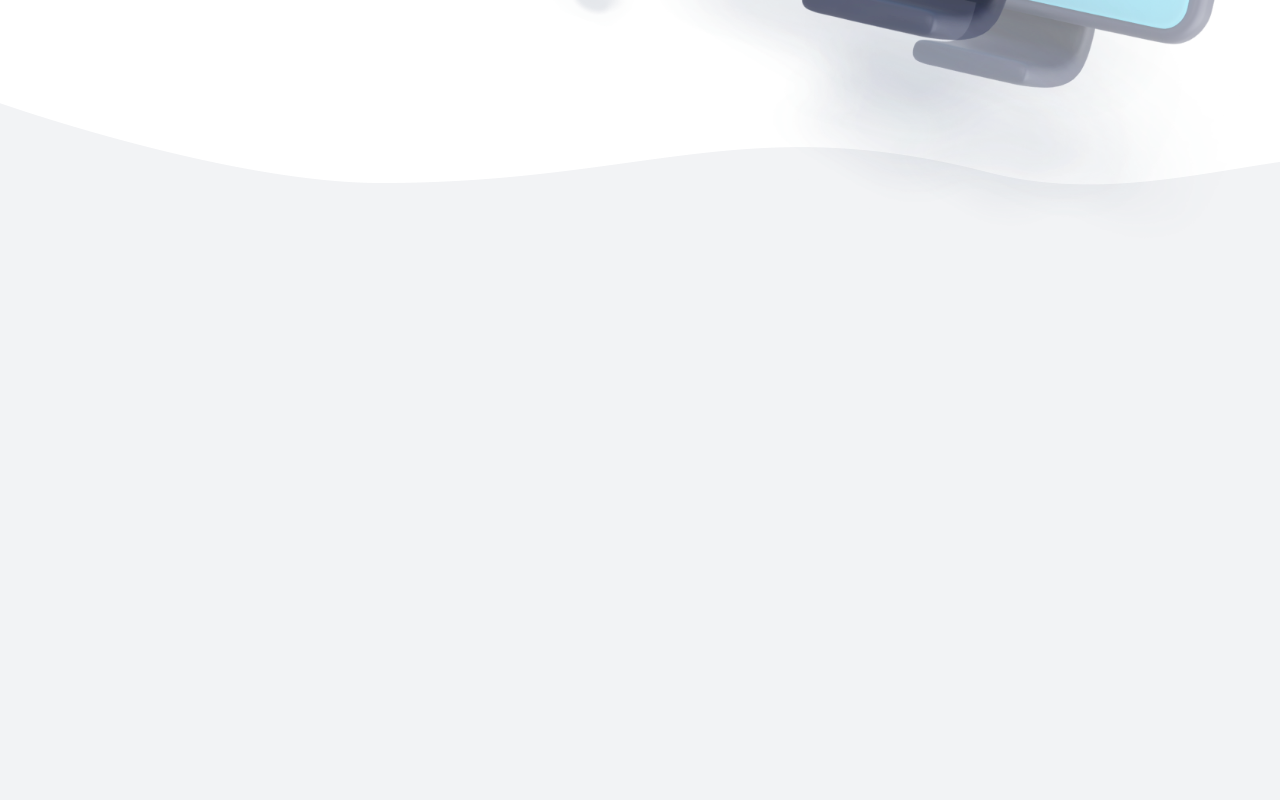
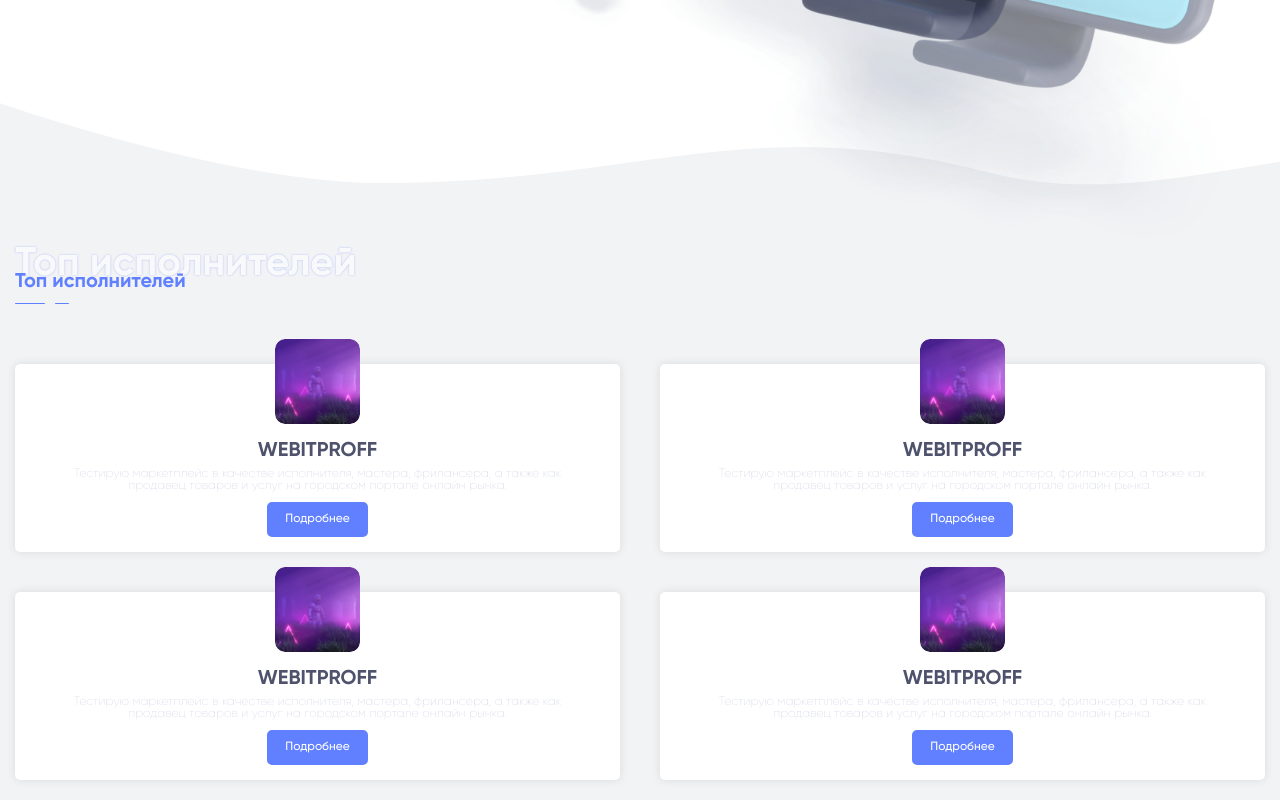
Before and after one commit to YuraPaisanidi/b2btasks, a plain HTML site: page app/index.html in a window 1280 px wide. Shown: the part 664-1464 px from the top of the page. Before the commit the page ends 1004 px from the top, so only its background shows below. Drawn offline with Linux system fonts and the light colour scheme.

Commit message:
specialist

```diff
--- a/app/index.html
+++ b/app/index.html
@@ -70,6 +70,71 @@
 				<img src="img/hero.png" alt="">
 			</div>
 
+		</div>
+	</section>
+
+	<section class="specialist">
+		<div class="specialist__container container">
+			<h2 class="specialist__title h2">
+				Топ исполнителей
+				<span class="shadow">Топ исполнителей</span>
+			</h2>
+			<div class="specialist__wrap">
+
+				<div class="specialist__item">
+					<div class="specialist__item_img">
+						<img src="img/item.jpg" alt="">
+					</div>
+					<h3 class="specialist__item_title h3">
+						Webitproff
+					</h3>
+					<p class="specialist__item_text">
+						Тестирую маркетплейс в качестве исполнителя, мастера, фрилансера, а также как
+						продавец товаров и услуг на городском портале онлайн рынка.
+					</p>
+					<a href="#" class="specialist__item_btn btn">Подробнее</a>
+				</div>
+				<div class="specialist__item">
+					<div class="specialist__item_img">
+						<img src="img/item.jpg" alt="">
+					</div>
+					<h3 class="specialist__item_title h3">
+						Webitproff
+					</h3>
+					<p class="specialist__item_text">
+						Тестирую маркетплейс в качестве исполнителя, мастера, фрилансера, а также как
+						продавец товаров и услуг на городском портале онлайн рынка.
+					</p>
+					<a href="#" class="specialist__item_btn btn">Подробнее</a>
+				</div>
+				<div class="specialist__item">
+					<div class="specialist__item_img">
+						<img src="img/item.jpg" alt="">
+					</div>
+					<h3 class="specialist__item_title h3">
+						Webitproff
+					</h3>
+					<p class="specialist__item_text">
+						Тестирую маркетплейс в качестве исполнителя, мастера, фрилансера, а также как
+						продавец товаров и услуг на городском портале онлайн рынка.
+					</p>
+					<a href="#" class="specialist__item_btn btn">Подробнее</a>
+				</div>
+				<div class="specialist__item">
+					<div class="specialist__item_img">
+						<img src="img/item.jpg" alt="">
+					</div>
+					<h3 class="specialist__item_title h3">
+						Webitproff
+					</h3>
+					<p class="specialist__item_text">
+						Тестирую маркетплейс в качестве исполнителя, мастера, фрилансера, а также как
+						продавец товаров и услуг на городском портале онлайн рынка.
+					</p>
+					<a href="#" class="specialist__item_btn btn">Подробнее</a>
+				</div>
+
+			</div>
 		</div>
 	</section>
 
--- a/app/sass/main.sass
+++ b/app/sass/main.sass
@@ -32,6 +32,53 @@
 
 	+r(480)
 		font-size: 30px
+
+.h2
+	color: $accent
+	font-size: 20px
+	font-weight: 700
+	position: relative
+	margin-bottom: 70px
+
+	&::before
+		content: ''
+		position: absolute
+		bottom: -10px
+		left: 0
+		height: 1px
+		width: 30px
+		background: $accent
+		border-radius: 20px
+
+	&::after
+		content: ''
+		position: absolute
+		bottom: -10px
+		left: 40px
+		height: 1px
+		width: 14px
+		background: $accent
+		border-radius: 20px
+
+	.shadow
+		position: absolute
+		top: -30px
+		left: 0
+		color: #fff
+		text-shadow: $accent 0 0 2px
+		opacity: 0.5
+		z-index: -1
+		font-size: 40px
+
+		+r(480)
+			font-size: 26px
+			top: -15px
+
+.h3
+	font-weight: 700
+	font-size: 20px
+	color: $title
+	text-transform: uppercase
 
 // -----BUTTON-----
 .btn
@@ -259,7 +306,7 @@
 				min-width: 80px
 
 .hero
-	padding: 100px 0
+	padding-top: 100px
 	position: relative
 	margin-top: 95px
 	background: url(../img/hero_bg.png)
@@ -267,7 +314,7 @@
 
 	+r(1200)
 		background: none
-		padding: 30px 0
+		padding-top: 30px
 
 
 	&__container
@@ -330,6 +377,10 @@
 			top: -25px
 			left: 30px
 
+			+r(576)
+				top: -5px
+				left: 15px
+
 	&__subtitle
 		font-size: 20px
 		max-width: 475px
@@ -364,6 +415,72 @@
 			+r(1500)
 				width: 100%
 				height: 100%
+
+.specialist
+	margin-bottom: 20px
+
+	+r(1440)
+		padding-top: 30px
+
+	&__container
+
+		+r(480)
+			padding: 0 50px
+
+	&__wrap
+		display: grid
+		grid-template-columns: 1fr 1fr 1fr 1fr 1fr
+		gap: 40px
+
+		+r(1440)
+			grid-template-columns: 1fr 1fr
+
+		+r(767)
+			column-gap: 10px
+
+		+r(480)
+			grid-template-columns: 1fr
+
+	&__item
+		display: flex
+		flex-direction: column
+		align-items: center
+		background: #fff
+		box-shadow: 0px 0px 10px rgba(0, 0, 0, 0.1)
+		border-radius: 5px
+		padding: 0 50px 15px 50px
+
+		+r(480)
+			padding-left: 30px
+			padding-right: 30px
+
+		&_img
+			border-radius: 10px
+			overflow: hidden
+			width: 85px
+			height: 85px
+			margin-top: -25px
+			margin-bottom: 15px
+
+			img
+				object-fit: cover
+				width: 100%
+				height: 100%
+
+		&_title
+			margin-bottom: 5px
+
+		&_text
+			text-align: center
+			// font-size: 10px
+			font-weight: 300
+			line-height: 12px
+			margin-bottom: 10px
+
+		&_btn
+			margin-top: auto
+			justify-self: flex-end
+
 
 
 
```
Also changed, not shown: app/css/app.min.css, app/img/item.jpg (added).
